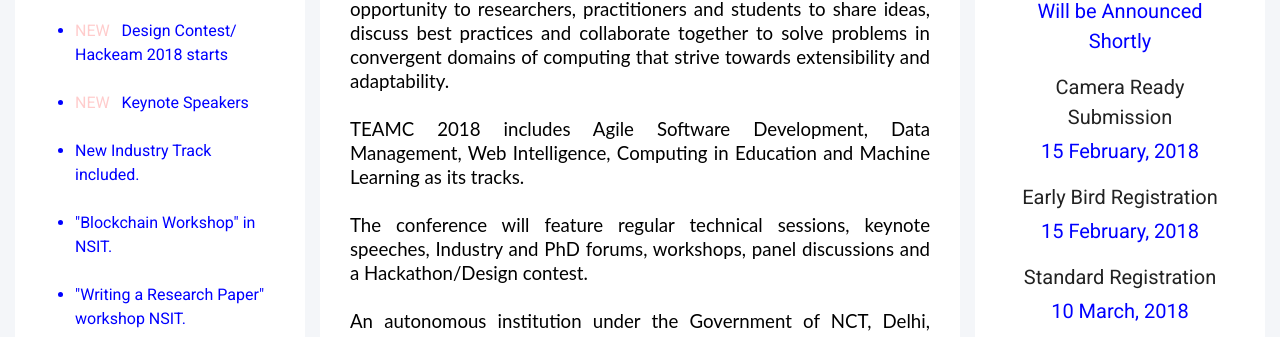
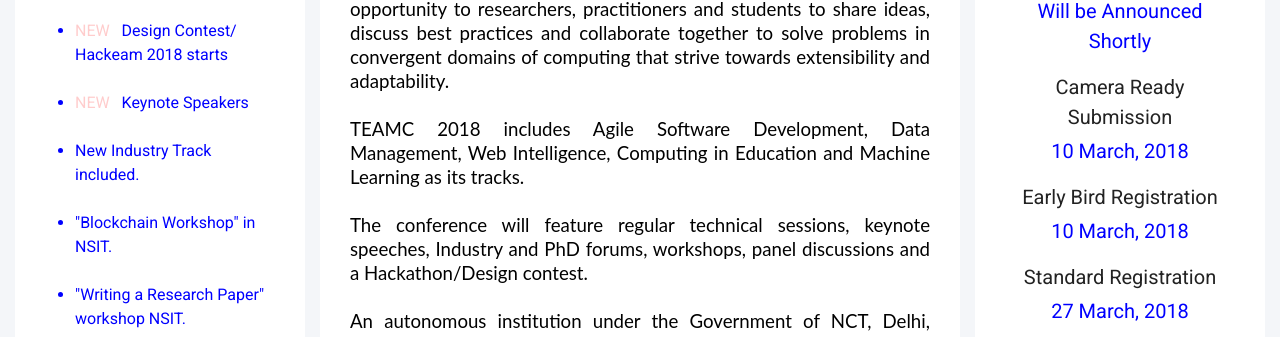
Before and after one commit to apoorvaagupta/Conference-Website, a website: page index.html in a window 1280 px wide. Shown: the part 912-1249 px from the top of the page. Drawn offline with nearby package versions, Linux system fonts and the light colour scheme; some packages are replaced by stand-ins of ours.

Commit message:
changes
Signed-off-by: Apoorvaa Gupta <apoorvaagupta01@gmail.com>

```diff
--- a/index.html
+++ b/index.html
@@ -472,19 +472,19 @@
             Camera Ready Submission
           </p>
           <p class="text-center important-date">
-            15 February, 2018
+            10 March, 2018
           </p>
           <p class="text-center important-date-description">
             Early Bird Registration
           </p>
           <p class="text-center important-date">
-            15 February, 2018
+            10 March, 2018
           </p>
           <p class="text-center important-date-description">
             Standard Registration
           </p>
           <p class="text-center important-date">
-            10 March, 2018
+            27 March, 2018
           </p>
 
           <a href="ftp://ftp.springer.de/pub/tex/latex/svproc/guidelines/Springer_Guidelines_for_Authors_of_Proceedings.pdf"
```
